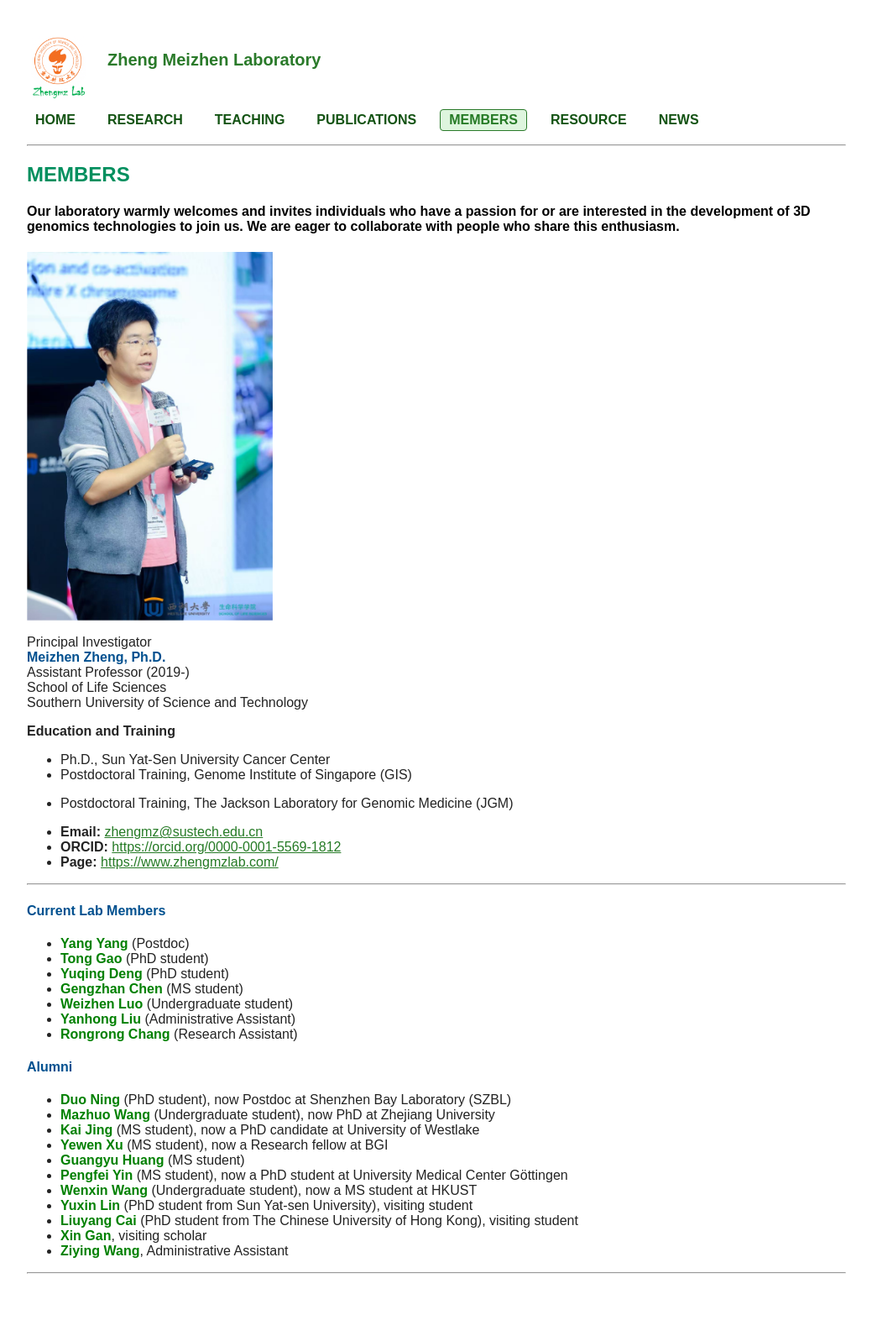
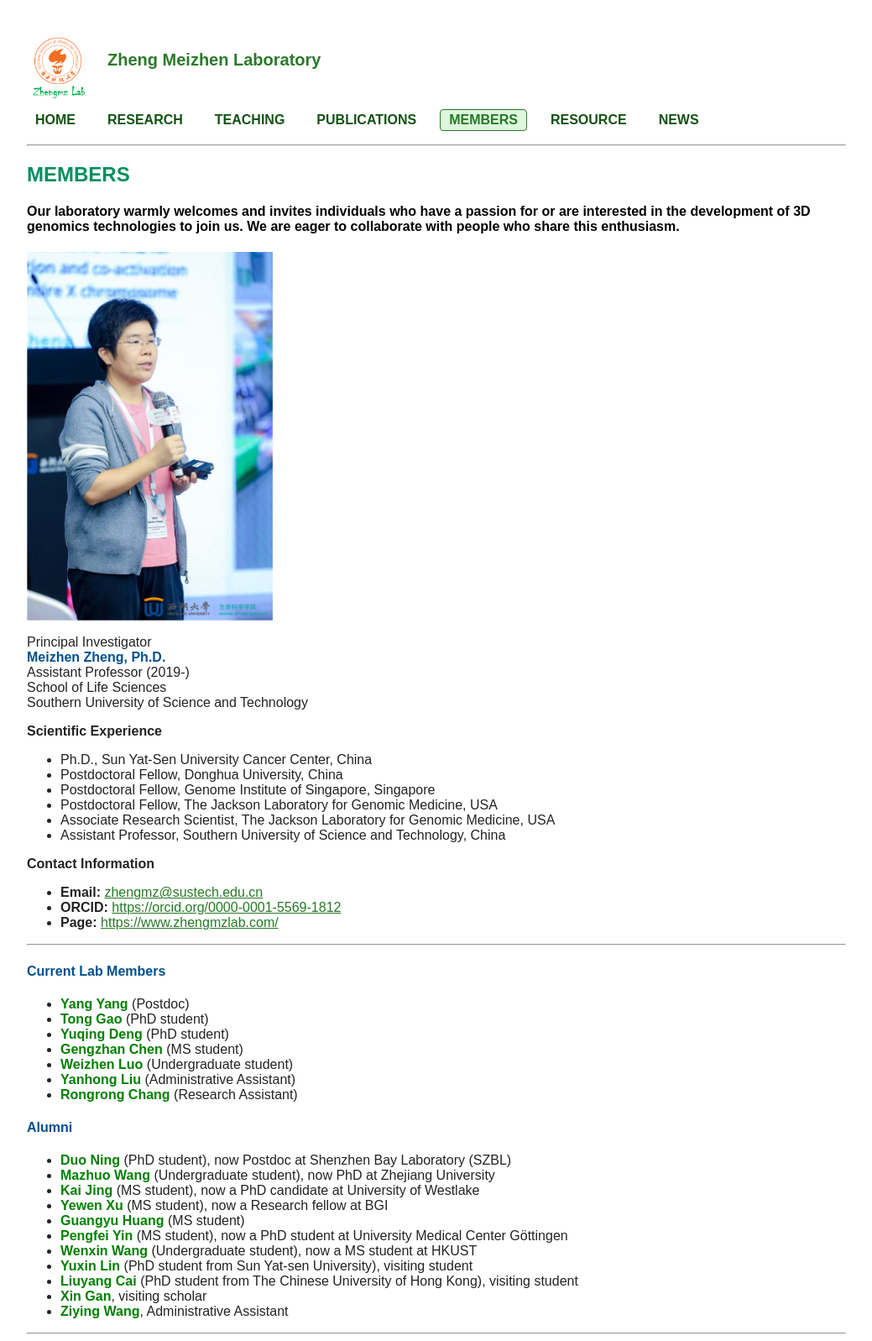
Before and after one commit to ZhengmzLab/zhengmzlab.github.io, a Jekyll site: the page built from members.md, in a window 1280 px wide. Shown: the whole page at 84% size, without its empty margins (120-1159 px from the left). Built offline with Jekyll 4.4.1, drawn with Linux system fonts in a browser that asks for light colours; comment, search, counter and statistics services are not loaded; before the commit the page ends 1525 px from its top, so only the background shows below that.

Commit message:
Update members.md

```diff
--- a/members.md
+++ b/members.md
@@ -18,11 +18,15 @@ Principal Investigator
   School of Life Sciences
   Southern University of Science and Technology
 
-**Education and Training**
-- Ph.D., Sun Yat-Sen University Cancer Center
-- Postdoctoral Training, Genome Institute of Singapore (GIS)
-- Postdoctoral Training, The Jackson Laboratory for Genomic Medicine (JGM)
+**Scientific Experience**
+- Ph.D., Sun Yat-Sen University Cancer Center, China
+- Postdoctoral Fellow, Donghua University, China
+- Postdoctoral Fellow, Genome Institute of Singapore, Singapore
+- Postdoctoral Fellow, The Jackson Laboratory for Genomic Medicine, USA
+- Associate Research Scientist, The Jackson Laboratory for Genomic Medicine, USA
+- Assistant Professor, Southern University of Science and Technology, China
 
+**Contact Information**
 - **Email:** [zhengmz@sustech.edu.cn](mailto:zhengmz@sustech.edu.cn)
 - **ORCID:** [https://orcid.org/0000-0001-5569-1812](https://orcid.org/0000-0001-5569-1812)
 - **Page:** [https://www.zhengmzlab.com/](https://www.zhengmzlab.com/)
```
